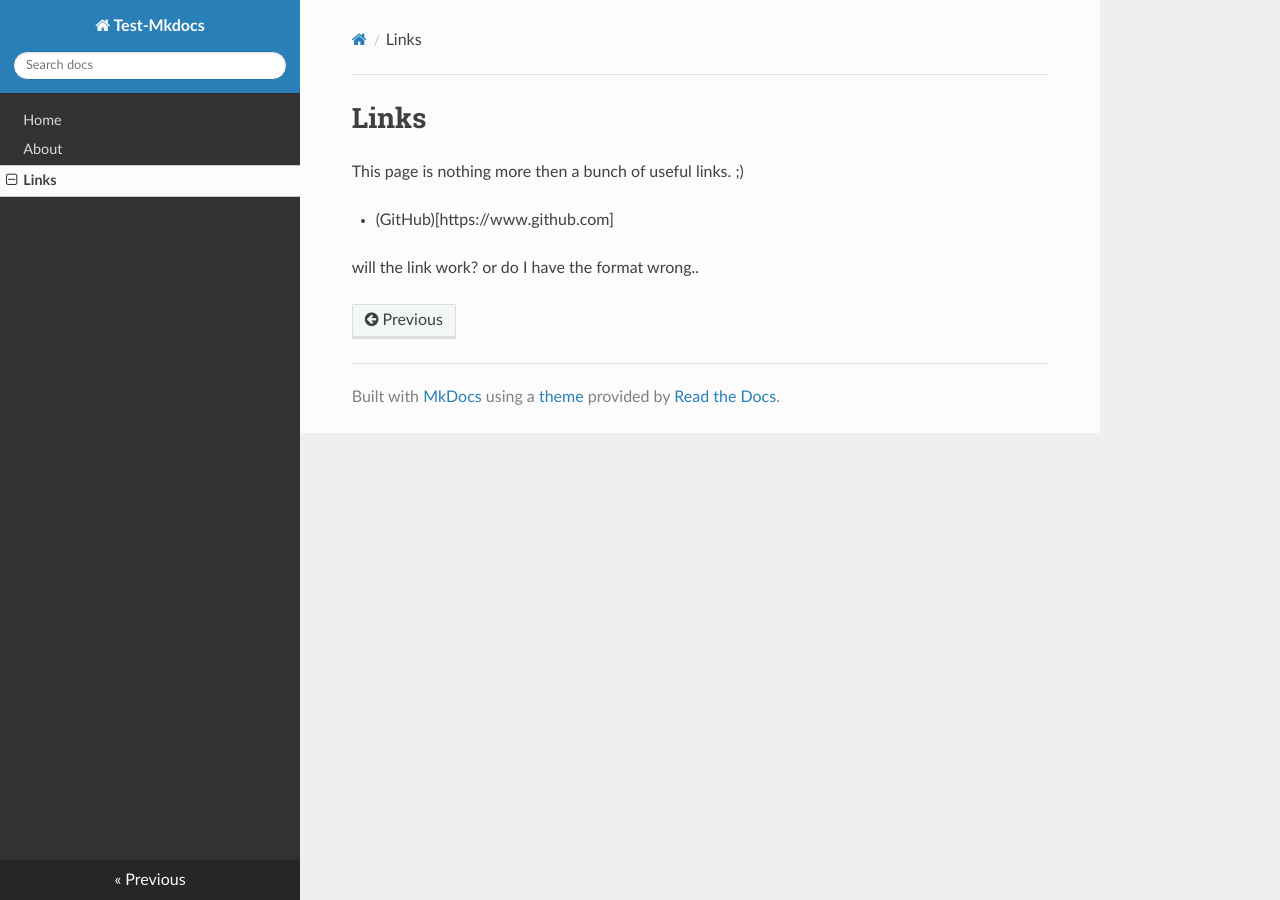
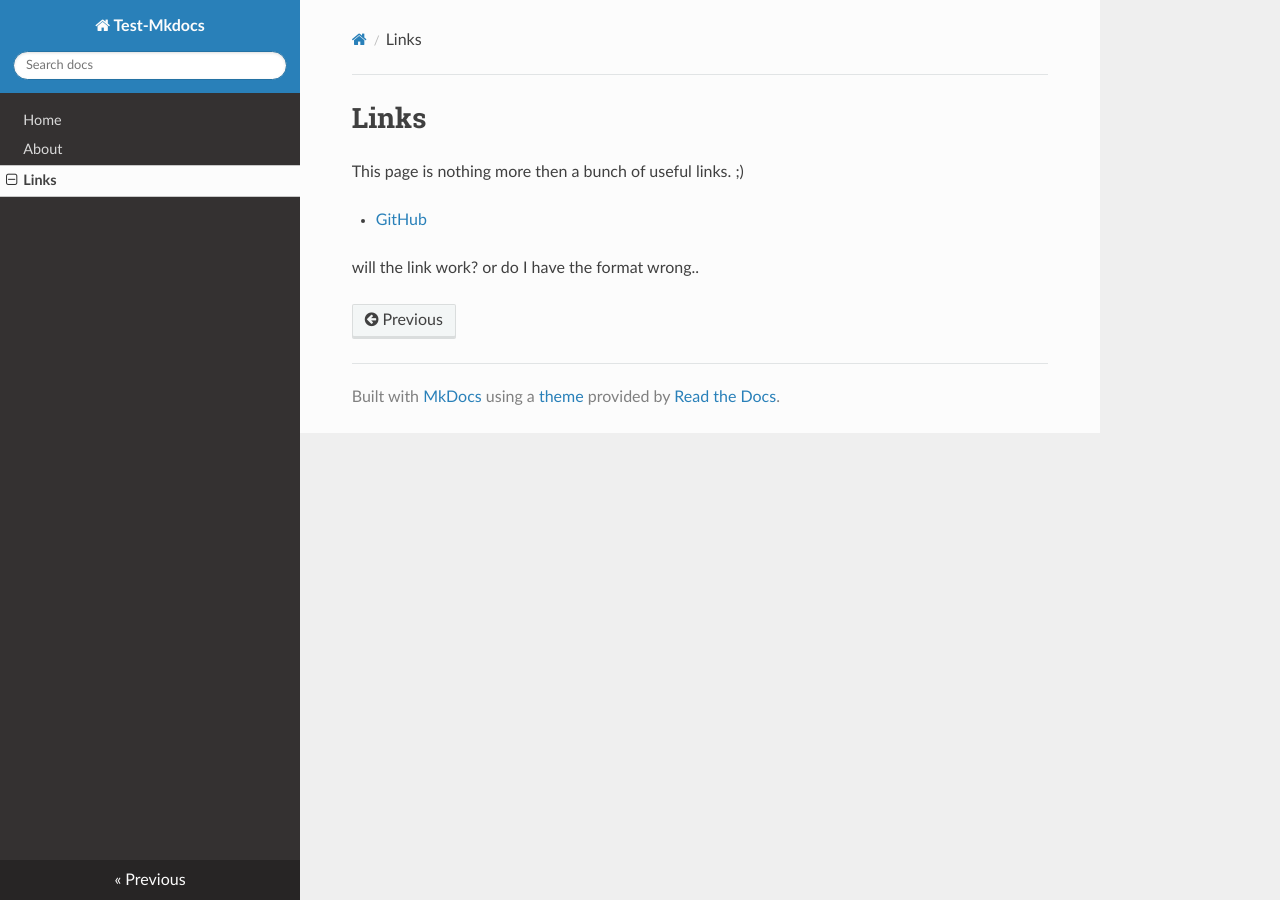
Before and after one commit to dalenoe/test-mkdocs, an MkDocs documentation site: the page built from docs/links.md, in a window 1280 px wide. Built offline with MkDocs 1.6.1, drawn with Linux system fonts in a browser that asks for light colours; nearby versions of some CDN libraries.

Commit message:
updated github link

```diff
--- a/docs/links.md
+++ b/docs/links.md
@@ -2,6 +2,6 @@
 
 This page is nothing more then a bunch of useful links. ;)
 
-- (GitHub)[https://www.github.com]
+- [GitHub](https://www.github.com)
 
 will the link work? or do I have the format wrong..
```
